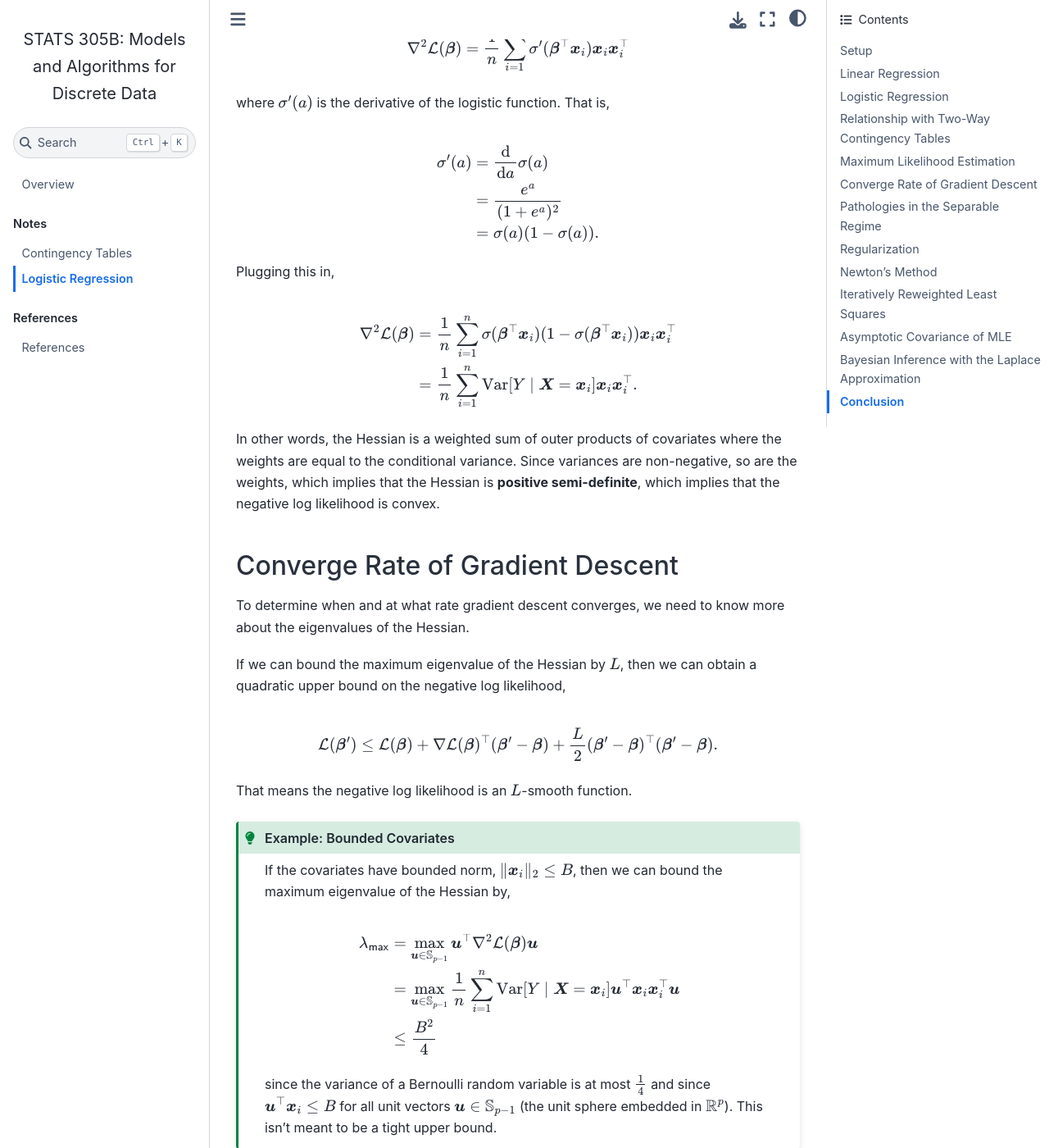
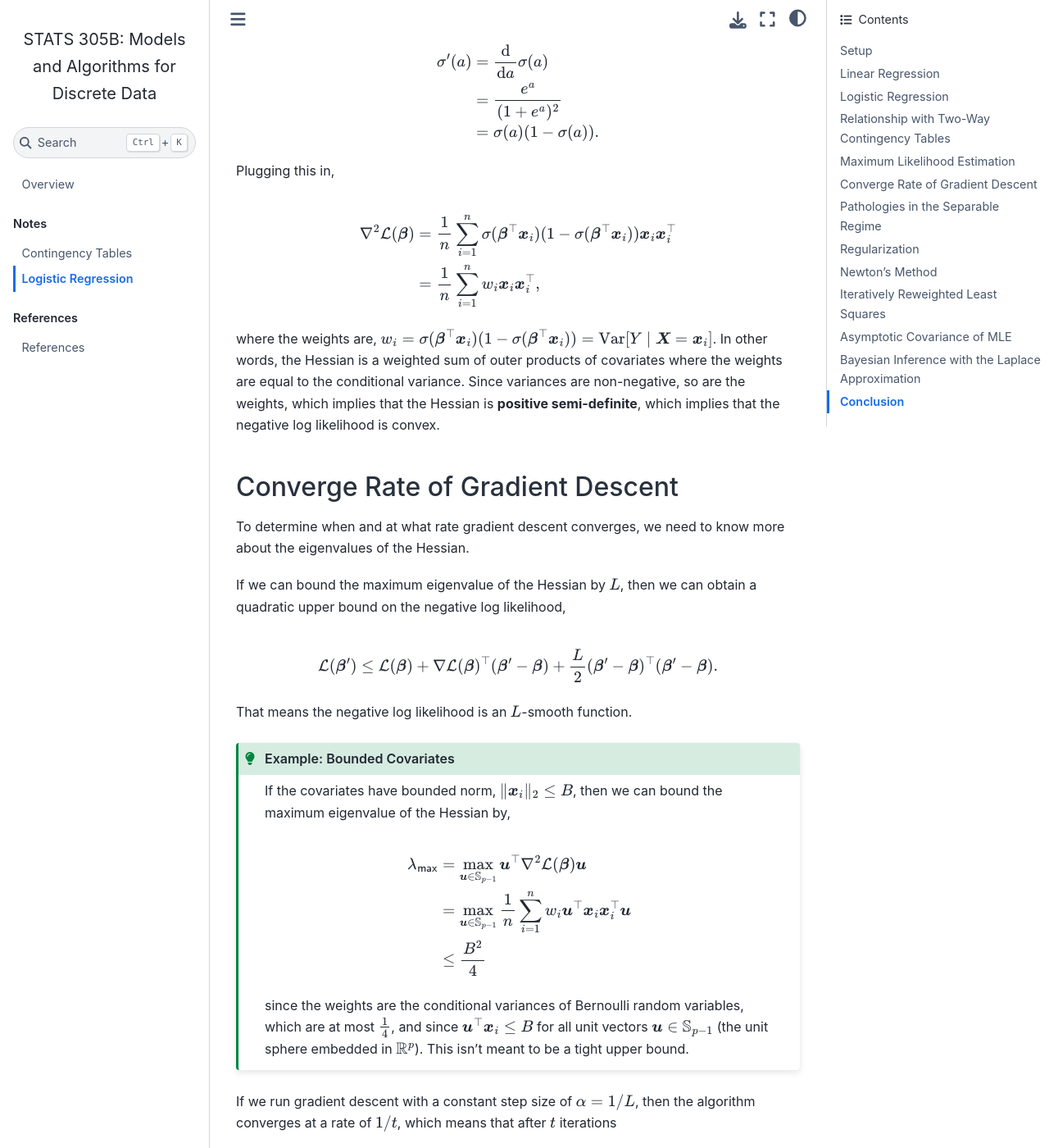
Before and after one commit to slinderman/stats305b, a Jupyter Book: the page built from lectures/03_logreg.md, in a window 1280 px wide and 1400 px high, scrolled down 4731 px. Shown: the whole window at 82% size. Built offline with Jupyter Book 1.0.4 settings and Sphinx 7.4.7 and the Sphinx Book theme 1.1.4, drawn with Linux system fonts in a browser that asks for light colours; pages that are not in the unit, such as notebooks, are missing from menus; some of the changed text lies outside the part shown.

Commit message:
working on logreg notes

```diff
--- a/lectures/03_logreg.md
+++ b/lectures/03_logreg.md
@@ -66,9 +66,9 @@
 We explicitly separated the intercept term above, but in general we can assume that the covariates include a constant term, $\mbx = (1, x_1, \ldots, x_p)^\top \in \reals^{p+1}$. Then the first coefficient in $\mbbeta = (\beta_0, \beta_1, \ldots, \beta_p)^\top \in \reals^{p+1}$ corresponds to the intercept.
 :::
 
-Under this model, $\beta$ specifies the log odds,
+Under this model, $\beta_1$ specifies the log odds,
 \begin{align*}
-\beta = \sigma^{-1}(\pi(1)) - \sigma^{-1}(\pi(0))
+\beta_1 = \sigma^{-1}(\pi(1)) - \sigma^{-1}(\pi(0))
 = \log \frac{\pi(1) / (1 - \pi(1))}{\pi(0) / (1 - \pi(0))}
 = \log \theta.
 \end{align*}
@@ -88,7 +88,7 @@
 Now let's plug in the definition of $\pi(\mbx)$. The first term is just the log odds, which we already showed is equal to the linear component of the model. The second term simplifies too.
 \begin{align*}
 \cL(\mbbeta)
-&= - \frac{1}{n} \sum_{i=1}^n \left[y_i \mbbeta^\top \mbx_i - \log \left(1 - \frac{e^{\mbbeta^\top \mbx_i}}{1 + e^{\mbbeta^\top \mbx_i}} \right) \right] \\
+&= - \frac{1}{n} \sum_{i=1}^n \left[y_i \mbbeta^\top \mbx_i + \log \left(1 - \frac{e^{\mbbeta^\top \mbx_i}}{1 + e^{\mbbeta^\top \mbx_i}} \right) \right] \\
 &= - \frac{1}{n} \sum_{i=1}^n \left[y_i \mbbeta^\top \mbx_i - \log \left(1 + e^{\mbbeta^\top \mbx_i} \right) \right].
 \end{align*}
 
@@ -97,11 +97,9 @@
 \begin{align*}
 \nabla \cL(\mbbeta)
 &= -\frac{1}{n} \sum_{i=1}^n \left(y_i \mbx_i - \frac{e^{\mbbeta^\top \mbx_i}}{1 + e^{\mbbeta^\top \mbx_i}} \mbx_i \right) \\
-&= -\frac{1}{n}  \sum_{i=1}^n \left(y_i - \sigma(\mbbeta^\top \mbx_i) \right) \mbx_i \\
-&= -\frac{1}{n}  \sum_{i=1}^n \left(y_i - \pi(\mbx_i) \right) \mbx_i \\
-&= -\frac{1}{n}  \sum_{i=1}^n \left(y_i - \E(Y \mid \mbX = \mbx_i) \right) \mbx_i.
+&= -\frac{1}{n}  \sum_{i=1}^n \left(y_i - \sigma(\mbbeta^\top \mbx_i) \right) \mbx_i.
 \end{align*}
-The gradient is a weighted sum of the covariates, and the weights are the residuals $y_i - \pi(\mbx_i)$, i.e., the difference between the observed and expected response.
+Thus, the gradient is a weighted sum of the covariates, and the weights are the residuals $y_i - \sigma(\mbx_i^\top \mbbeta)$, i.e., the difference between the observed and expected response.
 
 This is pretty intuitive! Remember that the gradient points in the direction of steepest descent. This tells us that to increase the log likelihood the most (equivalently, decrease $\cL$ the most), we should move the coefficient in the direction of covariates where the residual is positive (we are underestimating the mean), and we should move opposite the direction of covariates where the residual is negative (where we are overestimating the mean).
 
@@ -129,8 +127,9 @@
 \begin{align*}
 \nabla^2 \cL(\mbbeta)
 &= \frac{1}{n} \sum_{i=1}^n \sigma(\mbbeta^\top \mbx_i)(1 - \sigma(\mbbeta^\top \mbx_i)) \mbx_i \mbx_i^\top \\
-&= \frac{1}{n} \sum_{i=1}^n \Var[Y \mid \mbX = \mbx_i] \mbx_i \mbx_i^\top.
+&= \frac{1}{n} \sum_{i=1}^n w_i \mbx_i \mbx_i^\top,
 \end{align*}
+where the weights are, $w_i = \sigma(\mbbeta^\top \mbx_i)(1 - \sigma(\mbbeta^\top \mbx_i)) = \Var[Y \mid \mbX = \mbx_i]$.
 In other words, the Hessian is a weighted sum of outer products of covariates where the weights are equal to the conditional variance.
 Since variances are non-negative, so are the weights, which implies that the Hessian is **positive semi-definite**, which implies that the negative log likelihood is convex.
 
@@ -151,10 +150,10 @@
 \begin{align*}
 \lambda_{\mathsf{max}}
 &= \max_{\mbu \in \bbS_{p-1}} \mbu^\top \nabla^2 \cL(\mbbeta) \mbu \\
-&= \max_{\mbu \in \bbS_{p-1}} \frac{1}{n} \sum_{i=1}^n \Var[Y \mid \mbX = \mbx_i] \mbu^\top \mbx_i \mbx_i^\top \mbu \\
+&= \max_{\mbu \in \bbS_{p-1}} \frac{1}{n} \sum_{i=1}^n w_i \mbu^\top \mbx_i \mbx_i^\top \mbu \\
 &\leq \frac{B^2}{4}
 \end{align*}
-since the variance of a Bernoulli random variable is at most $\tfrac{1}{4}$ and since $\mbu^\top \mbx_i \leq B$ for all unit vectors $\mbu \in \bbS_{p-1}$ (the unit sphere embedded in $\reals^p$). This isn't meant to be a tight upper bound.
+since the weights are the conditional variances of Bernoulli random variables, which are at most $\tfrac{1}{4}$, and since $\mbu^\top \mbx_i \leq B$ for all unit vectors $\mbu \in \bbS_{p-1}$ (the unit sphere embedded in $\reals^p$). This isn't meant to be a tight upper bound.
 :::
 
 If we run gradient descent with a constant step size of $\alpha = 1/L$, then the algorithm converges at a rate of $1/t$, which means that after $t$ iterations
@@ -195,13 +194,13 @@
 Now, the gradient and Hessian are,
 \begin{align*}
 \nabla \cL(\mbbeta)
-&= -\frac{1}{n}  \sum_{i=1}^n \left(y_i - \E(Y \mid \mbX = \mbx_i) \right) \mbx_i \textcolor{red}{+ \gamma \mbbeta} \\
+&= -\frac{1}{n}  \sum_{i=1}^n \left(y_i - \sigma(\mbx_i^\top \mbbeta) \right) \mbx_i \textcolor{red}{+ \gamma \mbbeta} \\
 \nabla^2 \cL(\mbbeta)
-&= \frac{1}{n} \sum_{i=1}^n \Var[Y \mid \mbX = \mbx_i] \mbx_i \mbx_i^\top \textcolor{red}{+ \gamma \mbI}.
+&= \frac{1}{n} \sum_{i=1}^n w_i \mbx_i \mbx_i^\top \textcolor{red}{+ \gamma \mbI}.
 \end{align*}
 
 ### Choosing the Hyperparameter
-It remains to select a value of $\gamma$. There are many ways to do so. One approach is to _not_ choose a single value and instead return the **regularization path**; i.e., the solution $\hat{\mbbeta}(\gamma)$ for a range of $\gamma \in [0, \infty)$.  Another is to hold out a fraction of data and use cross-validation to select the hyperparameter setting that yields the best performance on the held-out data.
+It remains to select a value of $\gamma$. There are many ways to do so. One approach is to _not_ choose a single value and instead try to compute the **regularization path**; i.e., the solution $\hat{\mbbeta}(\gamma)$ for a range of $\gamma \in [0, \infty)$.  Another is to hold out a fraction of data and use cross-validation to select the hyperparameter setting that yields the best performance on the held-out data.
 
 ### Bayesian Perspective
 From a Bayesian perspective, we can think of the regularizer as a **prior log probability**. In the case above, the regularizer corresponds to a spherical Gaussian prior,
```
